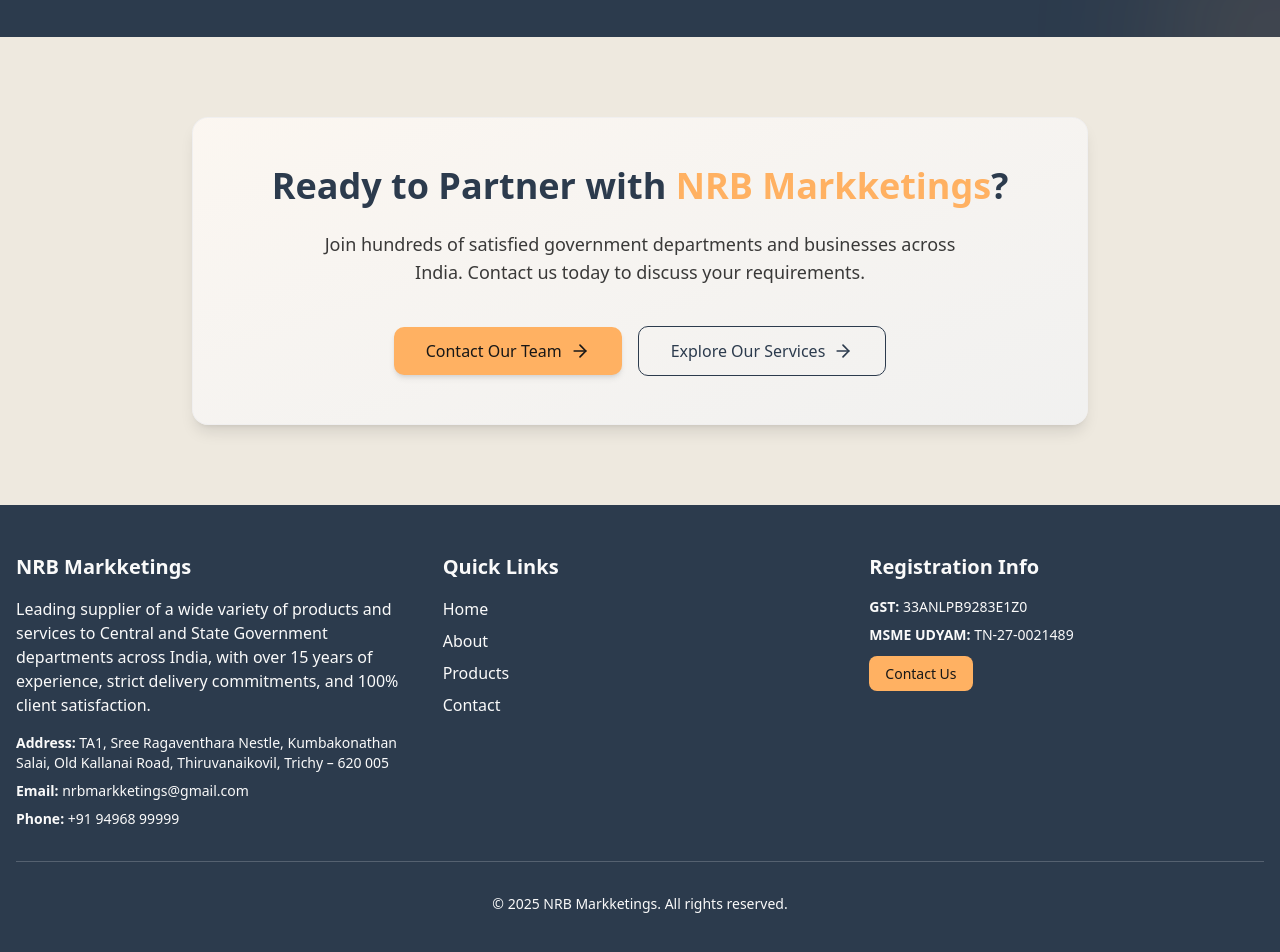
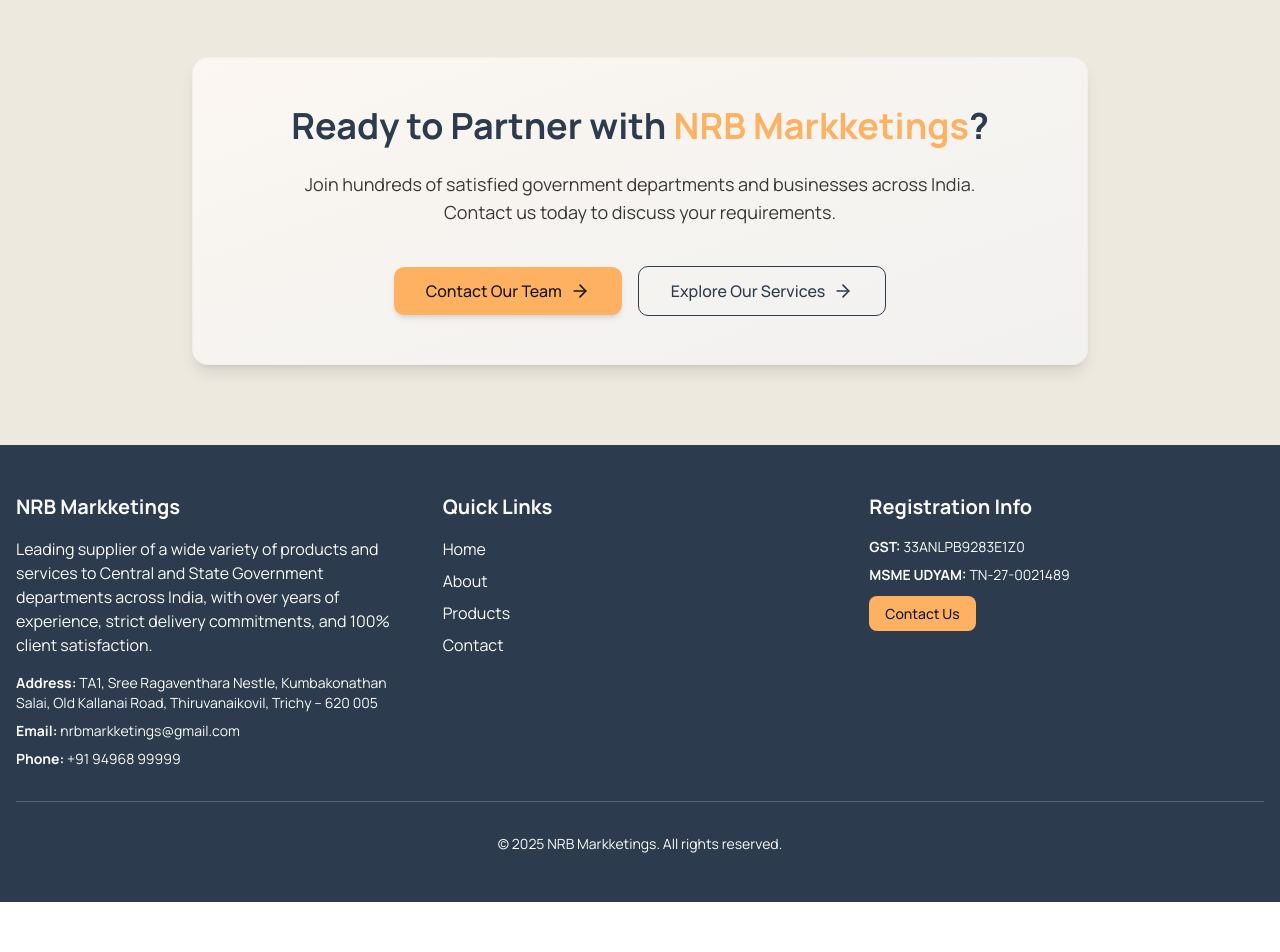
Before and after one commit to midhunann/NRB-Markketings, a Next.js app: page /about in a window 1280 px wide. Shown: the part 2349-3301 px from the top of the page. After the commit the page ends 3251 px from the top, so only its background shows below. Built offline with nearby package versions, Linux system fonts and the light colour scheme.

Commit message:
Modify css and animations for about and contact page and change font

```diff
--- a/package.json
+++ b/package.json
@@ -28,6 +28,7 @@
   "devDependencies": {
     "@eslint/eslintrc": "^3",
     "@tailwindcss/postcss": "^4",
+    "@types/google.maps": "^3.58.1",
     "@types/node": "^20",
     "@types/react": "^19",
     "@types/react-dom": "^19",
--- a/src/app/(routes)/page.tsx
+++ b/src/app/(routes)/page.tsx
@@ -58,7 +58,7 @@
           <h2 className="text-3xl font-bold text-[var(--primary)]">Who We Are</h2>
           <div className="w-16 h-1 bg-[var(--secondary)] mx-auto md:mx-0"></div>
           <p className="text-lg text-gray-700">
-          For 15+ years, NRB Markketings has bridged government auctions and industry needs—transforming surplus assets into cost‑smart solutions for public departments.
+          For years, NRB Markketings has bridged government auctions and industry needs—transforming surplus assets into cost‑smart solutions for public departments.
           </p>
           <p className="text-lg text-gray-700">
           From state‑of‑the‑art electronics and durable plumbing supplies to eco‑friendly PSDAS controls and premium seafood, we deliver unmatched quality and service.
--- a/src/app/globals.css
+++ b/src/app/globals.css
@@ -3,19 +3,15 @@
 
 @custom-variant dark (&:is(.dark *));
 
-/* Font imports for Option 1: Manrope + Urbanist */
-/* Uncomment this option and comment Option 2 to use Manrope + Urbanist */
-@import url('https://fonts.googleapis.com/css2?family=Manrope:wght@200;300;400;500;600;700;800&family=Urbanist:ital,wght@0,100;0,200;0,300;0,400;0,500;0,600;0,700;0,800;0,900;1,100;1,200;1,300;1,400;1,500;1,600;1,700;1,800;1,900&display=swap');
-
-/* Font imports for Option 2: Montserrat + Lora */
-/* Uncomment this option and comment Option 1 to use Montserrat + Lora */
-/* @import url('https://fonts.googleapis.com/css2?family=Lora:ital,wght@0,400;0,500;0,600;0,700;1,400;1,500;1,600;1,700&family=Montserrat:ital,wght@0,100;0,200;0,300;0,400;0,500;0,600;0,700;0,800;0,900;1,100;1,200;1,300;1,400;1,500;1,600;1,700;1,800;1,900&display=swap'); */
+/* Remove Google Fonts imports - we're now using Next.js font system */
+/* The fonts are now loaded via the next/font module in lib/fonts.ts */
 
 @theme inline {
   --color-background: var(--background);
   --color-foreground: var(--foreground);
 
   /* Font configuration - Option 1: Manrope + Urbanist */
+  /* These variables are now set by the next/font module */
   --font-sans: var(--font-manrope), ui-sans-serif, system-ui, sans-serif;
   --font-heading: var(--font-urbanist), var(--font-manrope), ui-sans-serif, system-ui, sans-serif;
 
@@ -77,11 +73,8 @@
   --muted-foreground: oklch(0.556 0 0);
   --nude: #eee9df; /* #ffffff (white) */
 
-  /* Font variables */
-  --font-manrope: 'Manrope', system-ui, sans-serif;
-  --font-urbanist: 'Urbanist', system-ui, sans-serif;
-  --font-montserrat: 'Montserrat', system-ui, sans-serif;
-  --font-lora: 'Lora', Georgia, serif;
+  /* No need to define font variables here anymore */
+  /* The font variables are set by the next/font module */
 
   --accent: oklch(0.97 0 0);
   --accent-foreground: oklch(0.205 0 0);
@@ -170,8 +163,10 @@
   font-family: var(--font-sans);
 }
 
-/* Add these animations to your globals.css file */
+/* Rest of your CSS remains the same */
+/* Animations, hover effects, etc. */
 
+/* The remainder of the CSS is kept the same as your original file */
 /* Smooth hover effects */
 @keyframes fadeIn {
   from { opacity: 0; }
@@ -453,3 +448,104 @@
   z-index: 1;
   pointer-events: none;
 }
+
+/* Button ripple effect animation */
+@keyframes ripple {
+  to {
+    transform: scale(4);
+    opacity: 0;
+  }
+}
+.ripple {
+  transform: scale(0);
+  animation: ripple 600ms linear;
+}
+/* Success banner slide animation */
+@keyframes slideInUp {
+  from {
+    transform: translateY(100%);
+  }
+  to {
+    transform: translateY(0);
+  }
+}
+@keyframes slideOutDown {
+  from {
+    transform: translateY(0);
+  }
+  to {
+    transform: translateY(100%);
+  }
+}
+.slide-in-up {
+  animation: slideInUp 0.5s forwards;
+}
+.slide-out-down {
+  animation: slideOutDown 0.5s forwards;
+}
+/* Floating label animation */
+.floating-label {
+  position: absolute;
+  pointer-events: none;
+  left: 1rem;
+  top: 1rem;
+  transition: 0.2s ease all;
+  color: var(--muted-foreground);
+}
+input:focus ~ .floating-label,
+input:not(:placeholder-shown) ~ .floating-label,
+textarea:focus ~ .floating-label,
+textarea:not(:placeholder-shown) ~ .floating-label {
+  top: 0.35rem;
+  left: 1rem;
+  font-size: 0.75rem;
+  color: var(--primary);
+}
+/* Check mark animation */
+@keyframes scaleCheck {
+  0% {
+    transform: scale(0);
+  }
+  50% {
+    transform: scale(1.2);
+  }
+  100% {
+    transform: scale(1);
+  }
+}
+.scale-check {
+  animation: scaleCheck 0.3s ease-out forwards;
+}
+/* Focus ring specific for the contact form */
+.contact-input:focus-visible {
+  outline: 2px solid var(--primary);
+  outline-offset: 2px;
+}
+/* Form field error state shake animation */
+@keyframes shake {
+  0%, 100% {
+    transform: translateX(0);
+  }
+  20%, 60% {
+    transform: translateX(-5px);
+  }
+  40%, 80% {
+    transform: translateX(5px);
+  }
+}
+.input-error {
+  animation: shake 0.5s ease-in-out;
+}
+/* Submit button hover effect */
+.submit-button {
+  position: relative;
+  overflow: hidden;
+  transition: all 0.3s ease;
+}
+.submit-button:hover {
+  transform: translateY(-2px);
+  box-shadow: 0 4px 12px rgba(0, 0, 0, 0.15);
+}
+.submit-button:active {
+  transform: translateY(0);
+}
--- a/src/app/layout.tsx
+++ b/src/app/layout.tsx
@@ -1,11 +1,12 @@
 import './globals.css';
 import type { Metadata } from 'next';
-import MainNavigation from './components/layout/header';
+import { manrope, urbanist } from './lib/fonts';
+import Header from './components/layout/header';
 import Footer from './components/layout/footer';
 
 export const metadata: Metadata = {
-  title: 'NRB Markketings - We are the Trend Setter',
-  description: 'Leading supplier of a wide variety of products and services to Central and State Government departments across India',
+  title: 'NRB Markketings - Premium Government Surplus & Industrial Essentials',
+  description: 'Premium government‑surplus assets & industrial essentials—reliably sourced, expertly delivered.',
   keywords: 'government supplier, electronics, chemicals, PVC plumbing, seafood, PSDAS, water management',
 };
 
@@ -15,10 +16,12 @@
   children: React.ReactNode;
 }) {
   return (
-    <html lang="en" className="scroll-smooth">
+    <html lang="en" className={`${manrope.variable} ${urbanist.variable} scroll-smooth`}>
       <body className="min-h-screen flex flex-col antialiased">
-        <MainNavigation />
-        <main className="flex-grow">{children}</main>
+        <Header />
+        <main className="flex-grow">
+          {children}
+        </main>
         <Footer />
       </body>
     </html>
--- a/src/app/lib/data.ts
+++ b/src/app/lib/data.ts
@@ -117,7 +117,7 @@
   mobile: "+91 94968 99999",
   gst: "33ANLPB9283E1Z0",
   msme: "TN-27-0021489",
-  aboutShort: "Leading supplier of a wide variety of products and services to Central and State Government departments across India, with over 15 years of experience, strict delivery commitments, and 100% client satisfaction.",
+  aboutShort: "Leading supplier of a wide variety of products and services to Central and State Government departments across India, with over years of experience, strict delivery commitments, and 100% client satisfaction.",
 };
 
 // Navigation Links
--- /dev/null
+++ b/src/app/lib/fonts.ts
@@ -0,0 +1,28 @@
+import { Manrope, Lora } from 'next/font/google';
+
+// Option 1: Manrope + Urbanist
+export const manrope = Manrope({
+  subsets: ['latin'],
+  display: 'swap',
+  variable: '--font-manrope',
+});
+
+// export const urbanist = Urbanist({
+//   subsets: ['latin'],
+//   display: 'swap',
+//   variable: '--font-urbanist',
+// });
+
+// Optional: If you want to use Option 2 later
+// import { Montserrat, Lora } from 'next/font/google';
+// export const manrope = Montserrat({
+//   subsets: ['latin'],
+//   display: 'swap',
+//   variable: '--font-montserrat',
+// });
+
+export const urbanist = Lora({
+  subsets: ['latin'],
+  display: 'swap',
+  variable: '--font-lora',
+});
```
Also changed, not shown: 1 other file (tests, documents, lock files or other folders).
